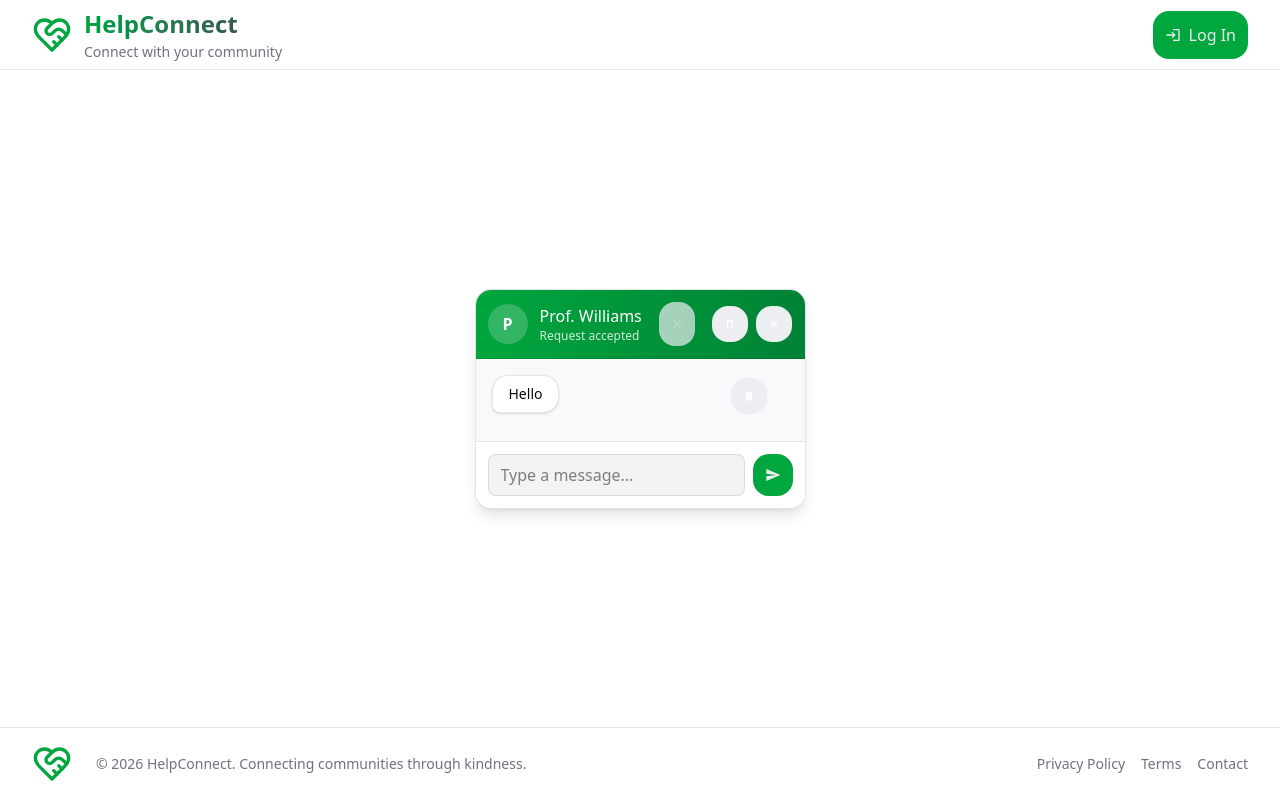
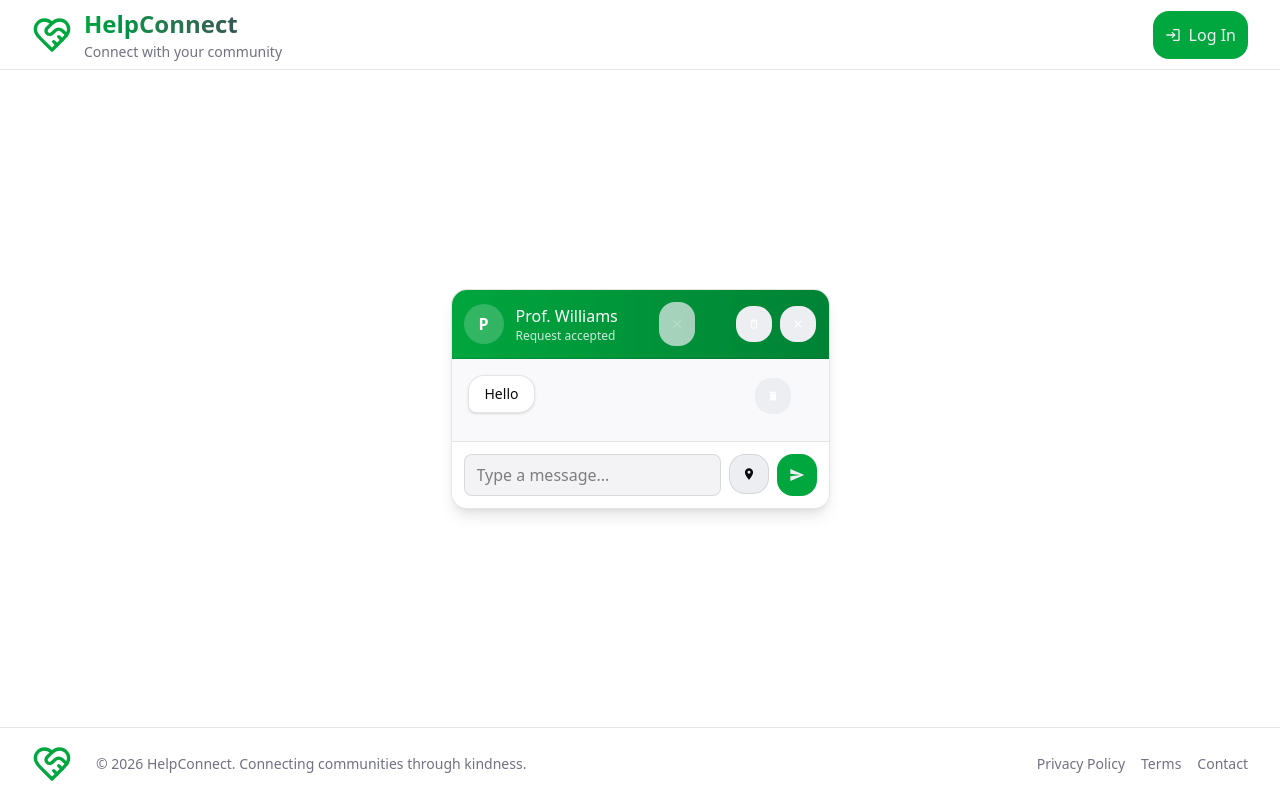
Before and after one commit to MiksuNy/web-project, a React (Vite) app in the folder frontend/: page /messages in a window 1280 px wide. Built offline with nearby package versions, Linux system fonts and the light colour scheme.

Commit message:
feat(chat): add location button to chat input

```diff
--- a/frontend/src/components/chat/ChatInput.jsx
+++ b/frontend/src/components/chat/ChatInput.jsx
@@ -1,7 +1,8 @@
 import { useState } from "react";
-import { MdSend } from "react-icons/md";
 
-export default function ChatInput({ onSend }) {
+import { MdSend, MdLocationOn } from "react-icons/md";
+
+export default function ChatInput({ onSend, onSendLocation }) {
   const [text, setText] = useState("");
 
   function handleSend() {
@@ -29,6 +30,15 @@ export default function ChatInput({ onSend }) {
         className="flex-1 px-3 py-2 rounded-md bg-input-background border border-border outline-none"
       />
 
+      {/* location button */}
+      <button
+        onClick={() => onSendLocation?.()}
+        className="h-10 w-10 rounded-lg border border-border flex items-center justify-center hover:bg-accent/40"
+        title="Send location"
+      >
+        <MdLocationOn />
+      </button>
+
       {/* send button */}
       <button
         onClick={handleSend}
```
